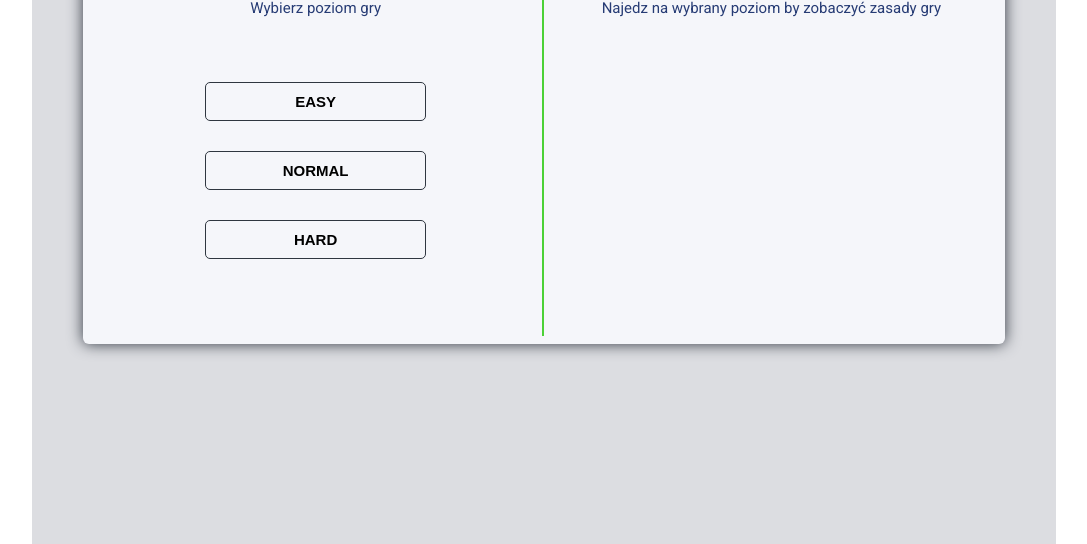
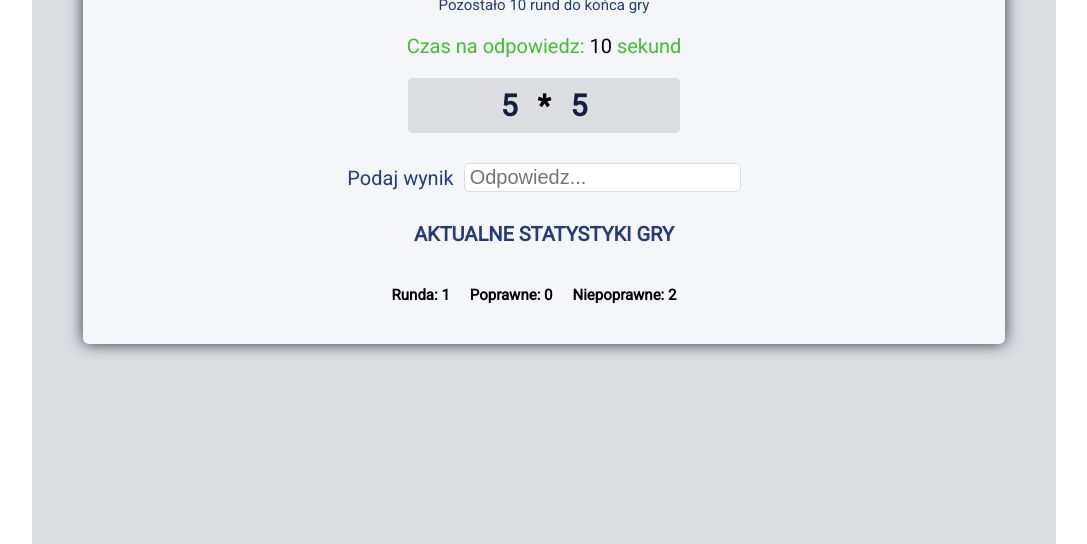
Before and after one commit to michalgodziszewski/js-multiply-game, a plain HTML site: page index.html in a window 1280 px wide. Shown: the part 256-800 px from the top of the page, without its empty margins (96-1183 px from the left). Drawn offline with Linux system fonts and the light colour scheme.

Commit message:
Add game html and css and create Settings Class

```diff
--- a/index.html
+++ b/index.html
@@ -8,7 +8,7 @@
   </head>
   <body>
     <div class="wrapper">
-      <div class="settings">
+      <div class="settings hide">
         <div class="settings__left">
           <p class="heading__one">JS Multiply Game</p>
           <p class="heading__two">Wybierz poziom gry</p>
@@ -26,9 +26,37 @@
           <div class="settings__rules"></div>
         </div>
       </div>
-      <div class="game hide">game</div>
+      <div class="game">
+        <p class="heading__one">
+          JS Multiply Game - poziom: <span class="gameMode">(EASY)</span>
+        </p>
+        <p class="heading__two">
+          Pozostało <span class="gameRounds">10</span> rund do końca gry
+        </p>
+        <p class="game__time">
+          Czas na odpowiedz: <span class="gameTime">10</span> sekund
+        </p>
+        <div class="game__numbers">
+          <p class="game__number-one">5</p>
+          <span> * </span>
+          <p class="game__number-two">5</p>
+        </div>
+        <div class="game__answer">
+          <p>Podaj wynik</p>
+          <input type="numebr" placeholder="Odpowiedz..." />
+        </div>
+        <p class="heading__one">Aktualne statystyki gry</p>
+        <div class="game__stats">
+          <p class="game__rounds">Runda: <span class="gameRounds">1</span></p>
+          <p class="game__wins">Poprawne: <span class="gameWins">0</span></p>
+          <p class="game__losses">
+            Niepoprawne: <span class="gameLosses">2</span>
+          </p>
+        </div>
+      </div>
     </div>
     <script src="js/Rules.js"></script>
+    <script src="js/Settings.js"></script>
     <script src="js/Game.js"></script>
 
     <script src="js/main.js"></script>
--- a/js/Game.js
+++ b/js/Game.js
@@ -1,6 +1,15 @@
 class Game {
   constructor() {
-    this.initBtns = document.querySelectorAll('.settings-btn');
+    this.settingsContainer = document.querySelector('.settings');
+    this.gameContainer = document.querySelector('.game');
   }
-  init() {}
+  init(mode) {
+    console.log(mode);
+    this.showGameContainer();
+  }
+
+  showGameContainer() {
+    this.settingsContainer.classList.add('hide');
+    this.gameContainer.classList.remove('hide');
+  }
 }
--- a/js/Rules.js
+++ b/js/Rules.js
@@ -29,7 +29,7 @@ class Rules {
           '- limit czasu 5 sekund',
           '- 10 pkt za odpowiedź, ale za każdą  sekundę zwłoki zmniejszamy liczbę możliwych punktów o 2.',
           '- każda błędna odpowiedź odejmuje 1/2 (w zaokrągleniu) punktów możliwych do uzyskania',
-          '- s20 rund.',
+          '- 20 rund.',
         ],
       },
     ];
--- /dev/null
+++ b/js/Settings.js
@@ -0,0 +1,24 @@
+class Settings {
+  constructor() {
+    this.settings = [
+      {
+        mode: 'easy',
+        time: 15,
+        points: 10,
+        rounds: 10,
+      },
+      {
+        mode: 'normal',
+        time: 10,
+        points: 10,
+        rounds: 15,
+      },
+      {
+        mode: 'hard',
+        time: 5,
+        points: 10,
+        rounds: 20,
+      },
+    ];
+  }
+}
--- a/js/main.js
+++ b/js/main.js
@@ -10,3 +10,7 @@ initBtns.forEach((btn) =>
 );
 
 const game = new Game();
+
+initBtns.forEach((btn) =>
+  btn.addEventListener('click', () => game.init(btn.textContent.toLowerCase()))
+);
--- a/sass/base/_typography.scss
+++ b/sass/base/_typography.scss
@@ -7,6 +7,7 @@ html {
 
 .heading {
   &__one {
+    margin-top: 0.5rem;
     margin-bottom: 1.5rem;
     font-size: 2rem;
     color: $mainBlue;
--- /dev/null
+++ b/sass/layout/_game.scss
@@ -0,0 +1,72 @@
+@import '../abstract/variables';
+
+.game {
+  padding: 0.8rem 0.6rem;
+  width: 90%;
+  min-height: 50vh;
+  background-color: $mainWhite;
+  border-radius: 0.6rem;
+  box-shadow: 0 0 15px $mainBlack;
+  &__numbers {
+    display: flex;
+    justify-content: center;
+    margin: 2rem auto 1rem;
+    padding: 1rem 0;
+    width: 30%;
+    background-color: $mainGrey;
+    border-radius: 5px;
+    font-size: 3rem;
+    font-weight: bold;
+  }
+  &__number-one {
+    padding-right: 2rem;
+    color: darken($mainBlue, 15%);
+  }
+  &__number-two {
+    padding-left: 2rem;
+    color: darken($mainBlue, 15%);
+  }
+  &__answer {
+    display: flex;
+    justify-content: center;
+    margin: 3rem 0;
+    align-items: center;
+    p {
+      font-size: 2rem;
+      margin-right: 1rem;
+      color: $mainBlue;
+    }
+    input {
+      padding: 0.2rem 0.5rem;
+      border: 1px solid $mainGrey;
+      border-radius: 5px;
+      font-size: 2rem;
+      outline: none;
+      transition: 0.3s;
+      &:focus {
+        border: 2px solid $mainBlack;
+      }
+    }
+  }
+  &__stats {
+    display: flex;
+    justify-content: center;
+    align-items: flex-end;
+    margin-top: 4rem;
+    height: 100%;
+    font-weight: bold;
+    font-size: 1.5rem;
+    p {
+      padding-right: 2rem;
+    }
+  }
+  &__time {
+    margin-top: 2rem;
+    text-align: center;
+    font-size: 2rem;
+    color: $mainGreen;
+    span {
+      color: black;
+    }
+  }
+}
--- a/sass/style.scss
+++ b/sass/style.scss
@@ -2,6 +2,7 @@
 @import 'base/typography';
 @import './abstract/variables';
 @import './layout/settings/';
+@import './layout/game/';
 @import './abstract/mixins';
 @import './components/buttons';
 
```
Also changed, not shown: css/style.css, sass/css/settings.css (deleted), 2 other files.
